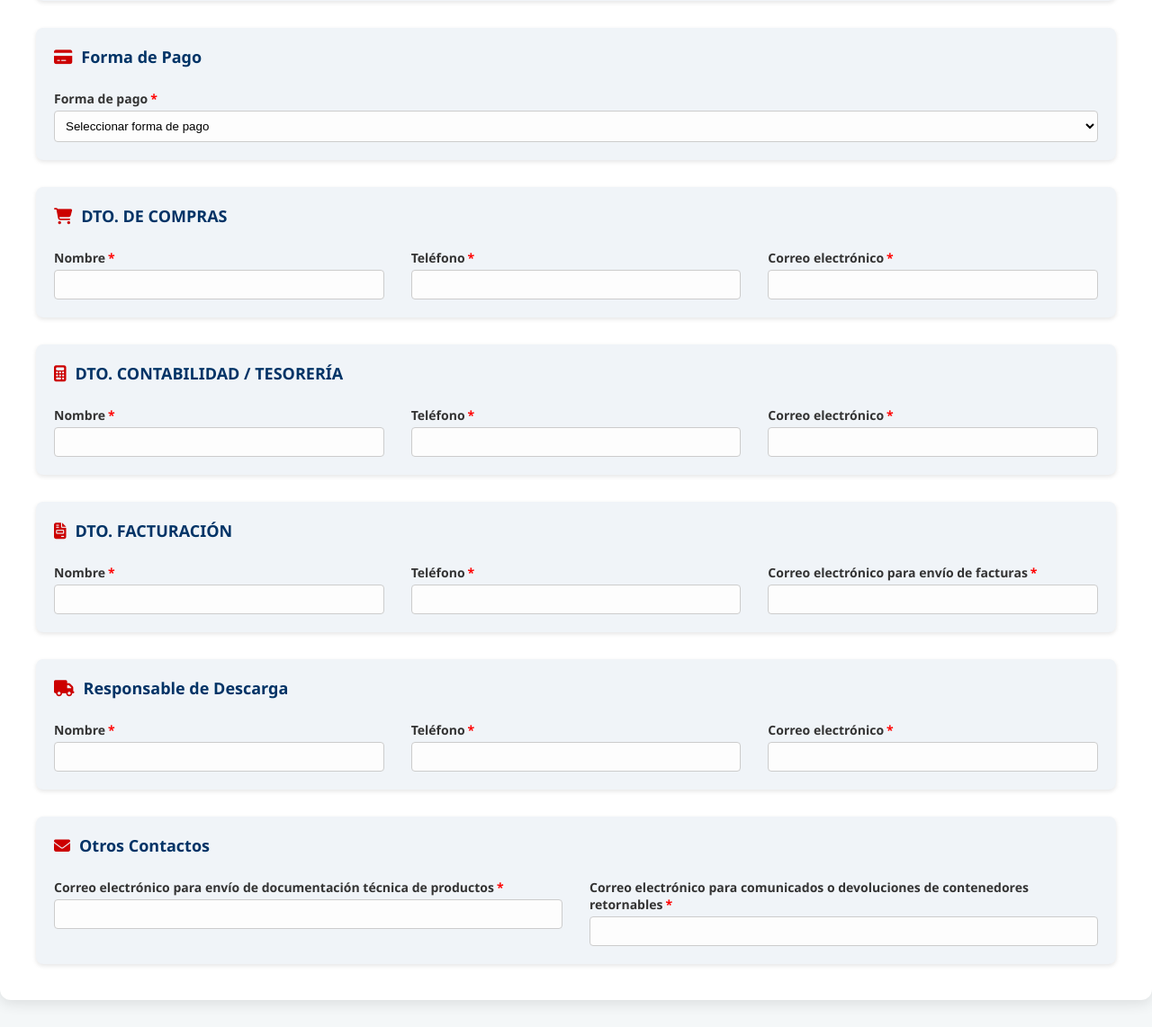
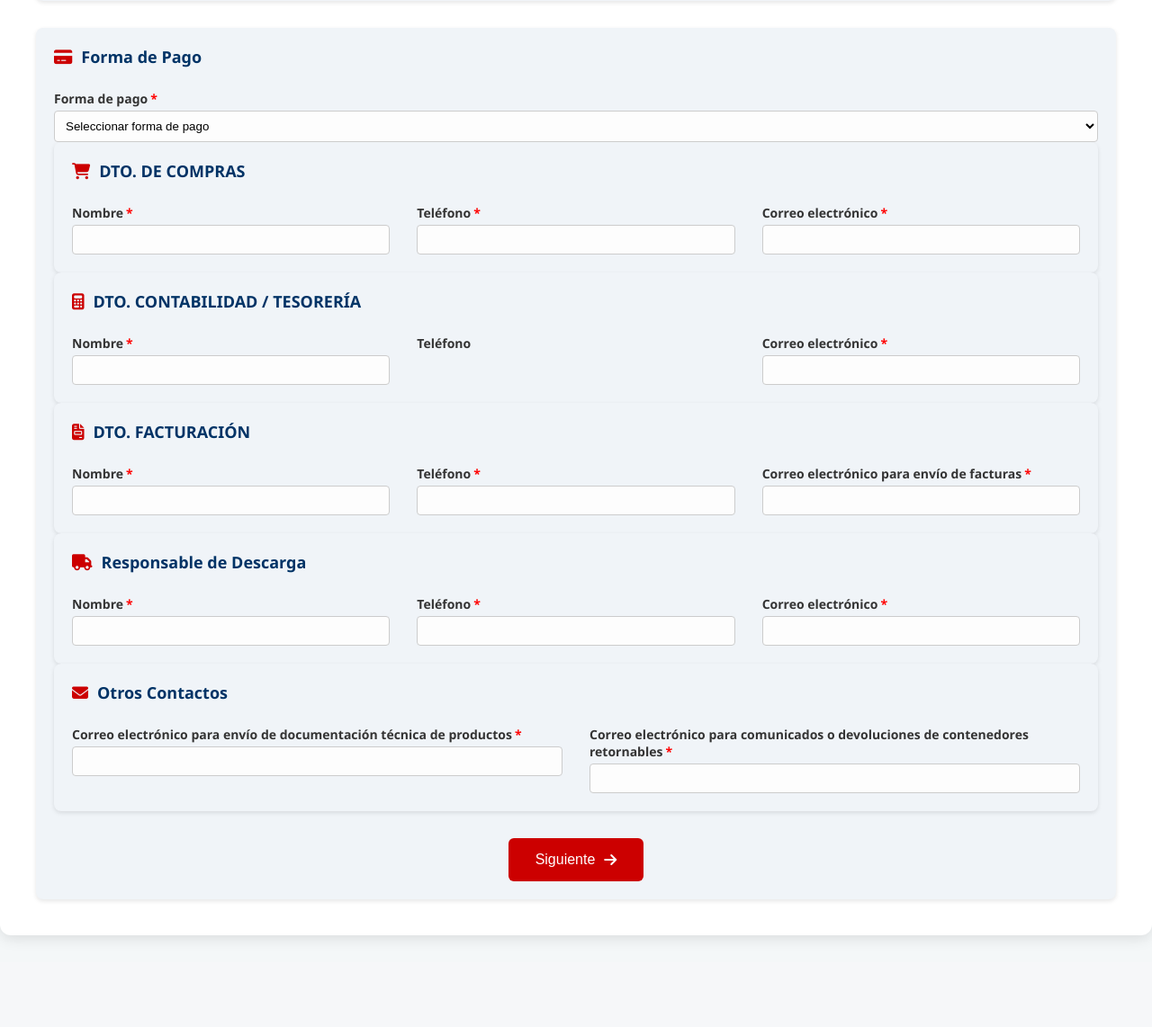
Before and after one commit to Miguel191194-desarrollador/FormularioWeb, a Flask app: page / in a window 1280 px wide. Shown: the part 717-1859 px from the top of the page at 90% size. After the commit the page ends 1763 px from the top, so only its background shows below. Run offline with Flask 3, Linux system fonts and the light colour scheme.

Commit message:
Update formulario.html

```diff
--- a/templates/formulario.html
+++ b/templates/formulario.html
@@ -325,11 +325,33 @@
                     <div style="margin-top: 20px;">
                         <label>Nº DE CUENTA (IBAN 24 caracteres)<span class="required">*</span></label>
                         <div style="display: grid; grid-template-columns: repeat(8, 1fr); gap: 5px;">
-                            ${Array.from({ length: 24 }, (_, i) => `<input type="text" name="iban_${i + 1}" maxlength="1" style="text-align:center;">`).join('')}
+                            <input type="text" name="iban_1" maxlength="1" style="text-align:center;">
+                            <input type="text" name="iban_2" maxlength="1" style="text-align:center;">
+                            <input type="text" name="iban_3" maxlength="1" style="text-align:center;">
+                            <input type="text" name="iban_4" maxlength="1" style="text-align:center;">
+                            <input type="text" name="iban_5" maxlength="1" style="text-align:center;">
+                            <input type="text" name="iban_6" maxlength="1" style="text-align:center;">
+                            <input type="text" name="iban_7" maxlength="1" style="text-align:center;">
+                            <input type="text" name="iban_8" maxlength="1" style="text-align:center;">
+                            <input type="text" name="iban_9" maxlength="1" style="text-align:center;">
+                            <input type="text" name="iban_10" maxlength="1" style="text-align:center;">
+                            <input type="text" name="iban_11" maxlength="1" style="text-align:center;">
+                            <input type="text" name="iban_12" maxlength="1" style="text-align:center;">
+                            <input type="text" name="iban_13" maxlength="1" style="text-align:center;">
+                            <input type="text" name="iban_14" maxlength="1" style="text-align:center;">
+                            <input type="text" name="iban_15" maxlength="1" style="text-align:center;">
+                            <input type="text" name="iban_16" maxlength="1" style="text-align:center;">
+                            <input type="text" name="iban_17" maxlength="1" style="text-align:center;">
+                            <input type="text" name="iban_18" maxlength="1" style="text-align:center;">
+                            <input type="text" name="iban_19" maxlength="1" style="text-align:center;">
+                            <input type="text" name="iban_20" maxlength="1" style="text-align:center;">
+                            <input type="text" name="iban_21" maxlength="1" style="text-align:center;">
+                            <input type="text" name="iban_22" maxlength="1" style="text-align:center;">
+                            <input type="text" name="iban_23" maxlength="1" style="text-align:center;">
+                            <input type="text" name="iban_24" maxlength="1" style="text-align:center;">
                         </div>
                     </div>
                 </div>
-            </div>
 
 
             <div class="section">
@@ -358,9 +380,9 @@
                         <input type="text" name="contabilidad_nombre" required>
                     </div>
                     <div>
-                        <label>Teléfono<span class="required">*</span></label>
-                        <input type="text" name="contabilidad_telefono" required>
-                    </div>
+                        <label>Teléfono
+
+                       </div>
                     <div>
                         <label>Correo electrónico<span class="required">*</span></label>
                         <input type="email" name="contabilidad_email" required>
@@ -416,3 +438,13 @@
                         <input type="email" name="contacto_devoluciones" required>
                     </div>
                 </div>
+            </div>
+
+        <div style="text-align: center;">
+            <button type="submit">Siguiente <i class="fas fa-arrow-right"></i></button>
+        </div>
+    </div>
+</form>
+
+</body>
+</html>
```
